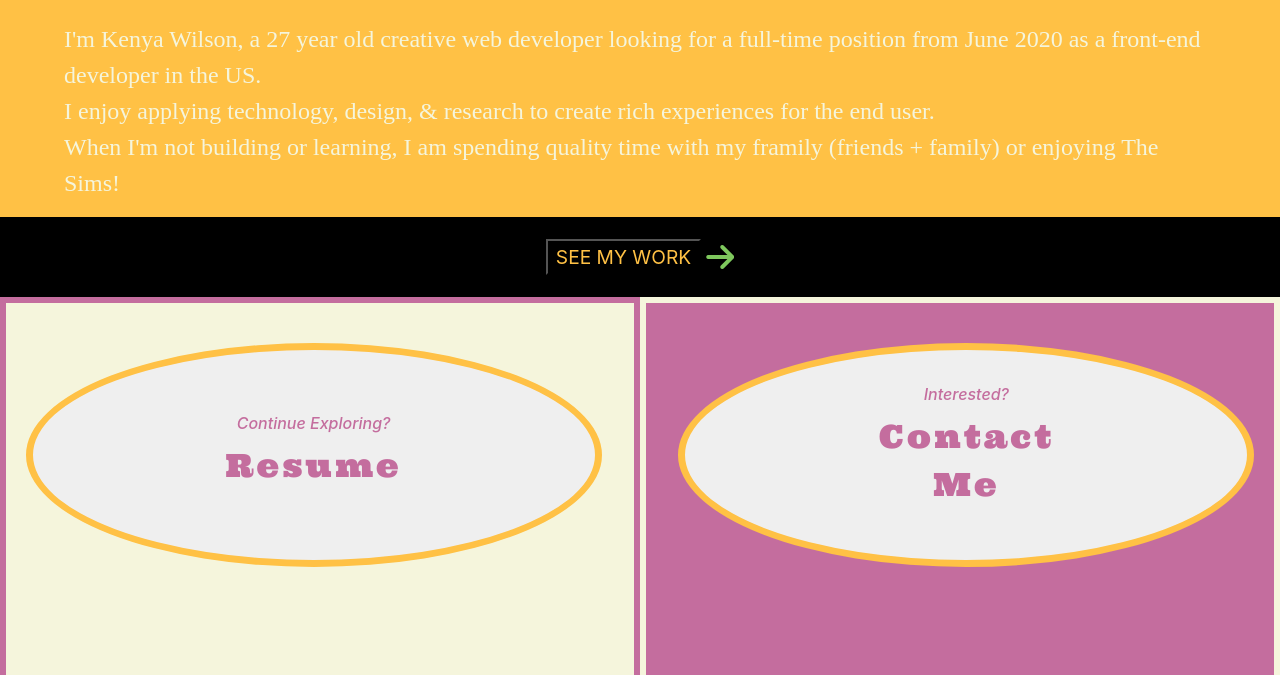
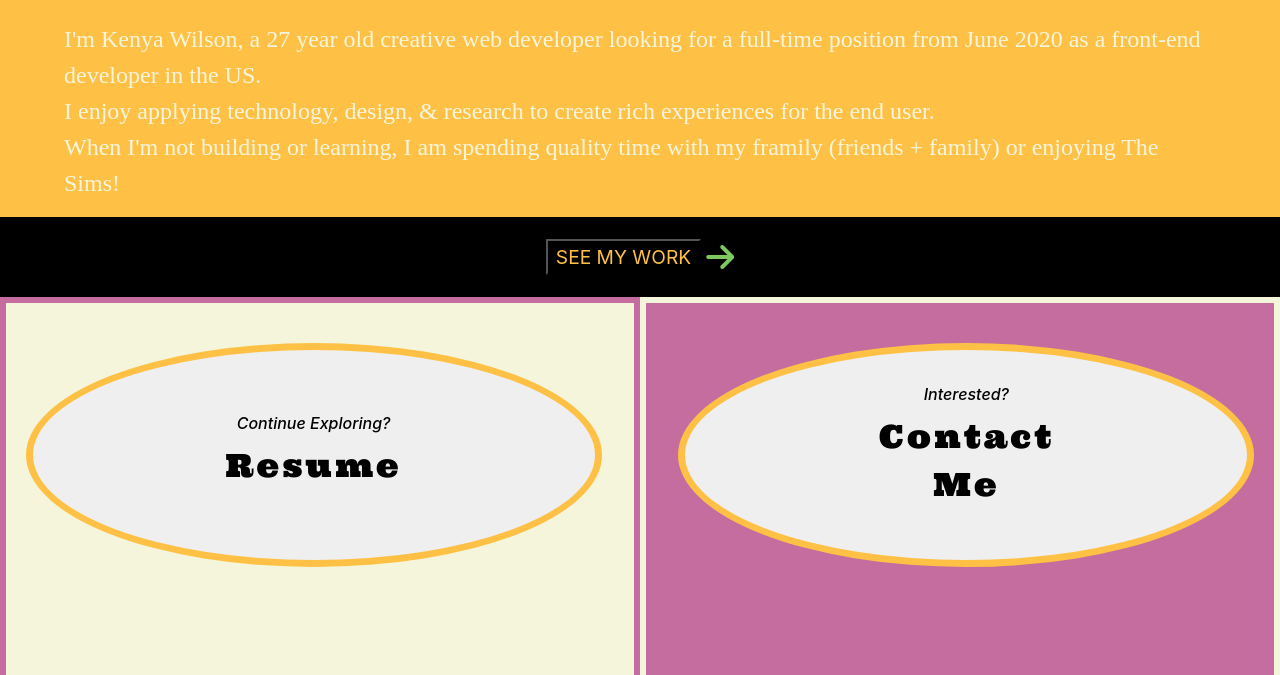
Before and after one commit to kenyawilson/Portfolio, a plain HTML site: page index.html in a window 1280 px wide. Shown: the part 770-1445 px from the top of the page. Drawn offline with nearby package versions, Linux system fonts and the light colour scheme; files that its build step writes are made by us from their sources.

Commit message:
Update mainstyle.scss

```diff
--- a/mainstyle.scss
+++ b/mainstyle.scss
@@ -253,7 +253,7 @@ flip card
         color: $color-3;
         .bottom-circle {
             @include circle;
-            color: $color-3;
+            color: black;
             h5 {
                 margin-top: 10px;
                 font-size: 1rem;
@@ -271,7 +271,7 @@ flip card
         color: $primary-color;
         .bottom-circle {
             @include circle;
-            color: $color-3;
+            color: black;
             h5 {
                 font-size: 1rem;
             }
```
